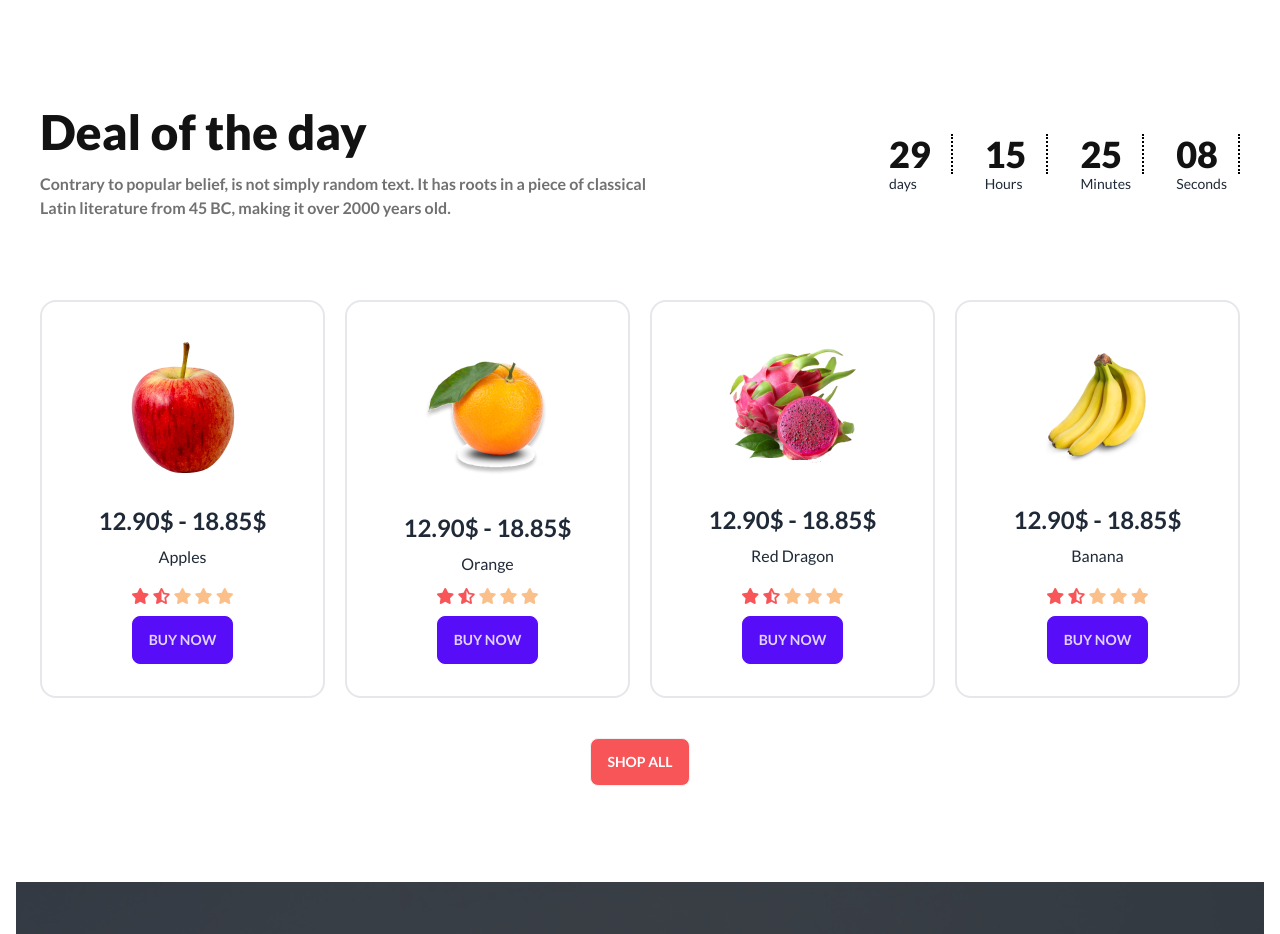
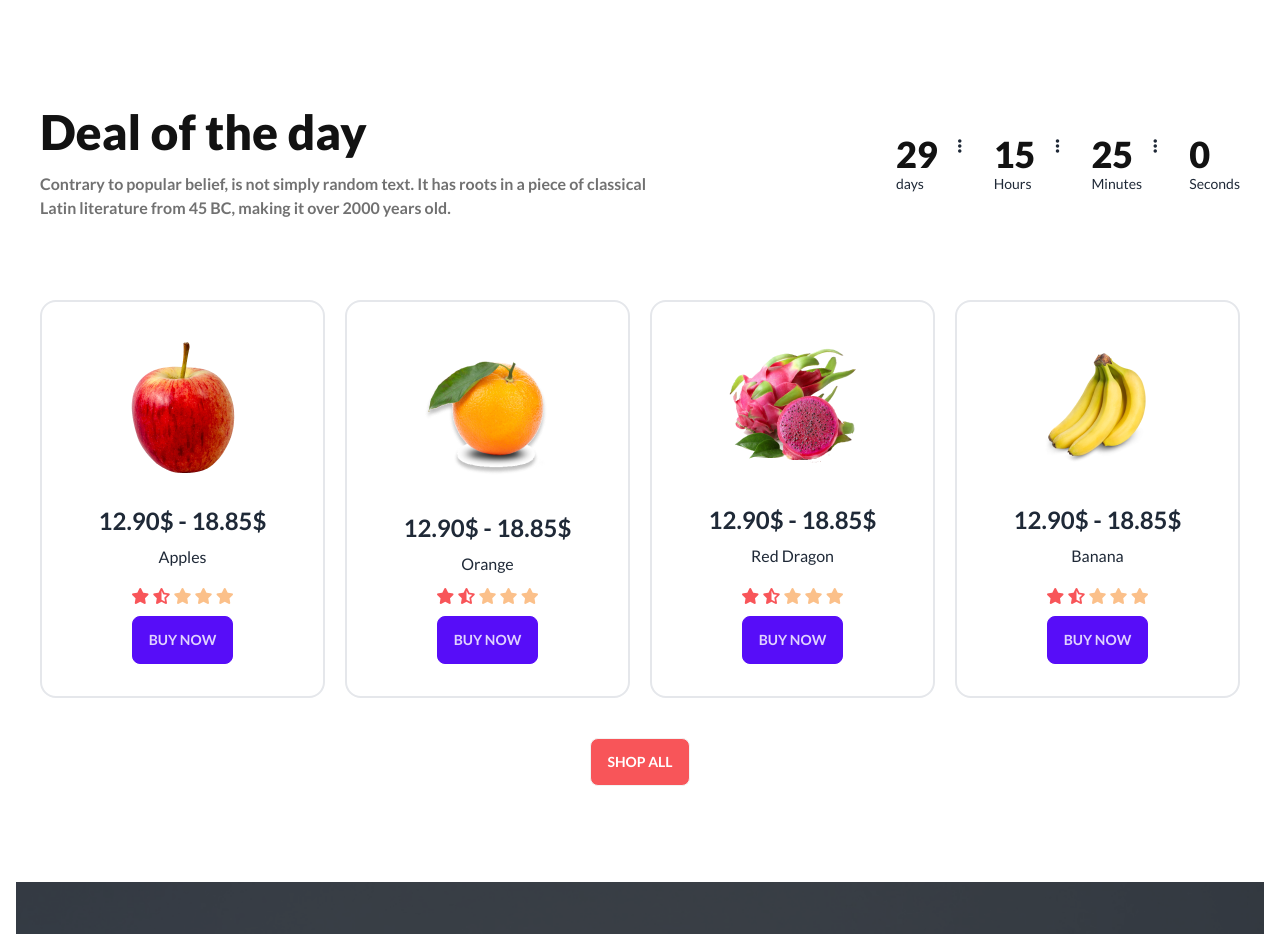
Before and after one commit to sharmin231/fruit-zone-website, a plain HTML site: page index.html in a window 1280 px wide. Shown: the part 880-1814 px from the top of the page. Drawn offline with nearby package versions, Linux system fonts and the light colour scheme.

Commit message:
all done

```diff
--- a/index.html
+++ b/index.html
@@ -217,22 +217,33 @@
                 </div>
                 <!-- date div -->
                 <div class="flex space-x-8 items-center">
-                    <span>
-                        <h4 class=" border-r-2 border-dotted border-black text-[#121212] font-extrabold text-4xl pr-5">29</h4>
-                        <p class="text-sm">days</p>
-                    </span>
-                    <span>
-                        <h4 class=" border-r-2 border-dotted border-black text-[#121212] font-extrabold text-4xl pr-5">15</h4>
-                        <p class="text-sm">Hours</p>
-                    </span>
-                    <span>
-                        <h4 class=" border-r-2 border-dotted border-black text-[#121212] font-extrabold text-4xl pr-5">25</h4>
-                        <p class="text-sm">Minutes</p>
-                    </span>
-                    <span>
-                        <h4 class=" border-r-2 border-dotted border-black text-[#121212] font-extrabold text-4xl pr-5">08</h4>
-                        <p class="text-sm">Seconds</p>
-                    </span>
+                    <div class="flex">
+                        <div><h4 class="pr-5 text-4xl text-[#121212] font-extrabold">29</h4>
+                            <p class="text-sm">days</p></div>
+                        <div>
+                            <span><i class="fa-solid fa-ellipsis-vertical"></i></span>
+                        </div>
+                    </div>
+                    <div class="flex">
+                        <div><h4 class="pr-5 text-4xl text-[#121212] font-extrabold">15</h4>
+                            <p class="text-sm">Hours</p></div>
+                        <div>
+                            <span><i class="fa-solid fa-ellipsis-vertical"></i></span>
+                        </div>
+                    </div>
+                    <div class="flex">
+                        <div><h4 class="pr-5 text-4xl text-[#121212] font-extrabold">25</h4>
+                            <p class="text-sm">Minutes</p></div>
+                        <div>
+                            <span><i class="fa-solid fa-ellipsis-vertical"></i></span>
+                        </div>
+                    </div>
+                    <div class="flex">
+                        <div><h4 class="pr-5 text-4xl text-[#121212] font-extrabold ">0</h4>
+                            <p class="text-sm">Seconds</p></div>
+                    </div>
+
+
 
             </div>
             </div>
```
